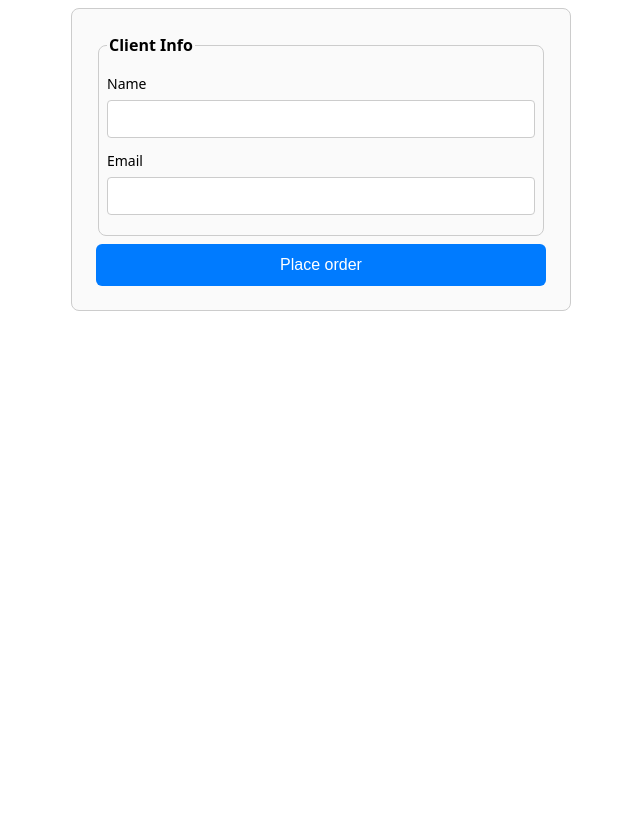
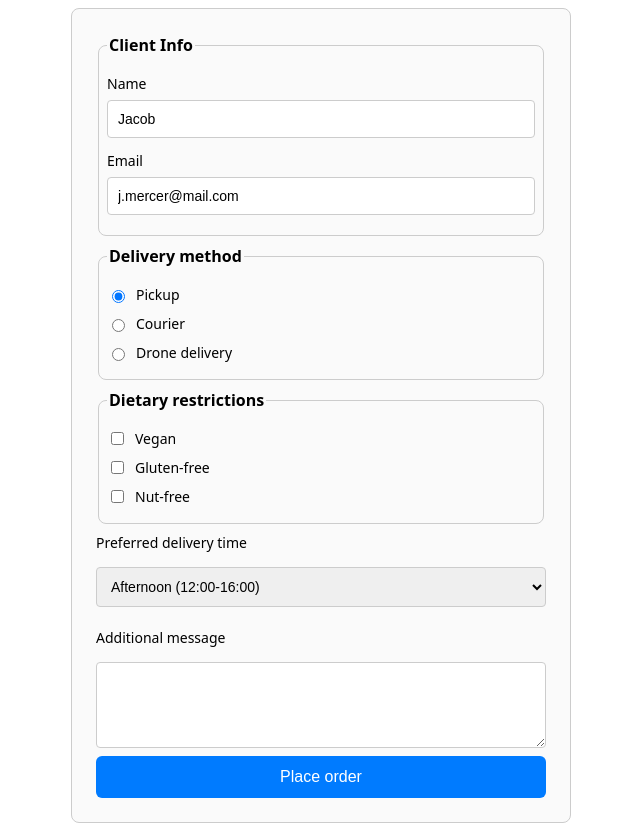
Before and after one commit to luxplanjay/react-117, a React (Vite) app: page / in a window 1280 px wide. Shown: the whole page, without its empty margins (319-959 px from the left). Before the commit the page ends 800 px from the top, so only its background shows below. Built offline with nearby package versions, Linux system fonts and the light colour scheme.

Commit message:
Add examples

```diff
--- a/package.json
+++ b/package.json
@@ -12,11 +12,13 @@
     "@tanstack/react-query": "^5.84.1",
     "@tanstack/react-query-devtools": "^5.84.1",
     "axios": "^1.11.0",
+    "formik": "^2.4.6",
     "react": "^19.1.0",
     "react-dom": "^19.1.0",
     "react-paginate": "^8.3.0",
     "sonner": "^2.0.7",
-    "usehooks-ts": "^3.1.1"
+    "usehooks-ts": "^3.1.1",
+    "yup": "^1.7.0"
   },
   "devDependencies": {
     "@eslint/js": "^9.30.1",
--- a/src/components/OrderForm.module.css
+++ b/src/components/OrderForm.module.css
@@ -72,3 +72,8 @@
 .button:hover {
   background-color: #0056b3;
 }
+
+.error {
+  font-size: 14px;
+  color: orangered;
+}
--- a/src/components/OrderForm.tsx
+++ b/src/components/OrderForm.tsx
@@ -1,36 +1,185 @@
 import { useId } from "react";
+import { Formik, Form, Field, ErrorMessage, FormikHelpers } from "formik";
+// Namespace import
+import * as Yup from "yup";
 import css from "./OrderForm.module.css";
+
+const OrderSchema = Yup.object().shape({
+  username: Yup.string().min(2, "Too Short!").required("Required"),
+  email: Yup.string().email("Invalid email").required("Required"),
+  delivery: Yup.string()
+    .oneOf(["pickup", "courier", "drone"])
+    .required("Required"),
+  restrictions: Yup.array().of(
+    Yup.string().oneOf(["vegan", "gluten-free", "nut-free"])
+  ),
+  deliveryTime: Yup.string().required("Required"),
+  message: Yup.string().max(200, "Too long!"),
+});
+
+interface FormValues {
+  username: string;
+  email: string;
+  delivery: "pickup" | "courier" | "drone";
+  restrictions: ("vegan" | "gluten-free" | "nut-free")[];
+  deliveryTime: string;
+  message: string;
+}
+
+const initialFormValues: FormValues = {
+  username: "Jacob",
+  email: "j.mercer@mail.com",
+  delivery: "pickup",
+  restrictions: [],
+  deliveryTime: "afternoon",
+  message: "",
+};
 
 export default function OrderForm() {
   const fieldId = useId();
 
+  const handleSubmit = async (
+    values: FormValues,
+    formikHelpers: FormikHelpers<FormValues>
+  ) => {
+    // await new Promise((r) => setTimeout(r, 1500));
+
+    console.log(values);
+    formikHelpers.resetForm();
+  };
+
   return (
-    <form className={css.form}>
+    <Formik
+      initialValues={initialFormValues}
+      validationSchema={OrderSchema}
+      onSubmit={handleSubmit}
+    >
+      {(props) => {
+        return (
+          <Form className={css.form}>
             <fieldset className={css.fieldset}>
               <legend className={css.legend}>Client Info</legend>
               <label htmlFor={`${fieldId}-username`} className={css.label}>
                 Name
               </label>
-        <input
+              <Field
                 type="text"
                 name="username"
                 id={`${fieldId}-username`}
                 className={css.input}
               />
+              <ErrorMessage
+                name="username"
+                component="span"
+                className={css.error}
+              />
               <label htmlFor={`${fieldId}-email`} className={css.label}>
                 Email
               </label>
-        <input
+              <Field
                 type="email"
                 name="email"
                 id={`${fieldId}-email`}
                 className={css.input}
               />
+              <ErrorMessage
+                name="email"
+                component="span"
+                className={css.label}
+              />
             </fieldset>
 
+            <fieldset className={css.fieldset}>
+              <legend className={css.legend}>Delivery method</legend>
+
+              <label className={css.option}>
+                <Field type="radio" name="delivery" value="pickup" />
+                Pickup
+              </label>
+              <label className={css.option}>
+                <Field type="radio" name="delivery" value="courier" />
+                Courier
+              </label>
+              <label className={css.option}>
+                <Field type="radio" name="delivery" value="drone" />
+                Drone delivery
+              </label>
+              <ErrorMessage
+                name="delivery"
+                component="span"
+                className={css.label}
+              />
+            </fieldset>
+
+            <fieldset className={css.fieldset}>
+              <legend className={css.legend}>Dietary restrictions</legend>
+
+              <label className={css.option}>
+                <Field type="checkbox" name="restrictions" value="vegan" />
+                Vegan
+              </label>
+              <label className={css.option}>
+                <Field
+                  type="checkbox"
+                  name="restrictions"
+                  value="gluten-free"
+                />
+                Gluten-free
+              </label>
+              <label className={css.option}>
+                <Field type="checkbox" name="restrictions" value="nut-free" />
+                Nut-free
+              </label>
+
+              <ErrorMessage
+                name="restrictions"
+                component="span"
+                className={css.error}
+              />
+            </fieldset>
+
+            <label htmlFor={`${fieldId}-deliveryTime`} className={css.label}>
+              Preferred delivery time
+            </label>
+            <Field
+              as="select"
+              name="deliveryTime"
+              id={`${fieldId}-deliveryTime`}
+              className={css.input}
+            >
+              <option value="">-- Choose delivery time --</option>
+              <option value="morning">Morning (8:00-12:00)</option>
+              <option value="afternoon">Afternoon (12:00-16:00)</option>
+              <option value="evening">Evening (16:00-20:00)</option>
+            </Field>
+            <ErrorMessage
+              name="deliveryTime"
+              component="span"
+              className={css.error}
+            />
+
+            <label htmlFor={`${fieldId}-message`} className={css.label}>
+              Additional message
+            </label>
+            <Field
+              as="textarea"
+              name="message"
+              rows={4}
+              id={`${fieldId}-message`}
+              className={css.textarea}
+            ></Field>
+            <ErrorMessage
+              name="message"
+              component="span"
+              className={css.error}
+            />
+
             <button type="submit" className={css.button}>
-        Place order
+              {props.isSubmitting ? "Submitting order..." : "Place order"}
             </button>
-    </form>
+          </Form>
+        );
+      }}
+    </Formik>
   );
 }
```
Also changed, not shown: src/components/App.tsx (+17 -0 lines), 1 other file (tests, documents, lock files or other folders). Lines whose indentation alone changed are shown as unchanged.
